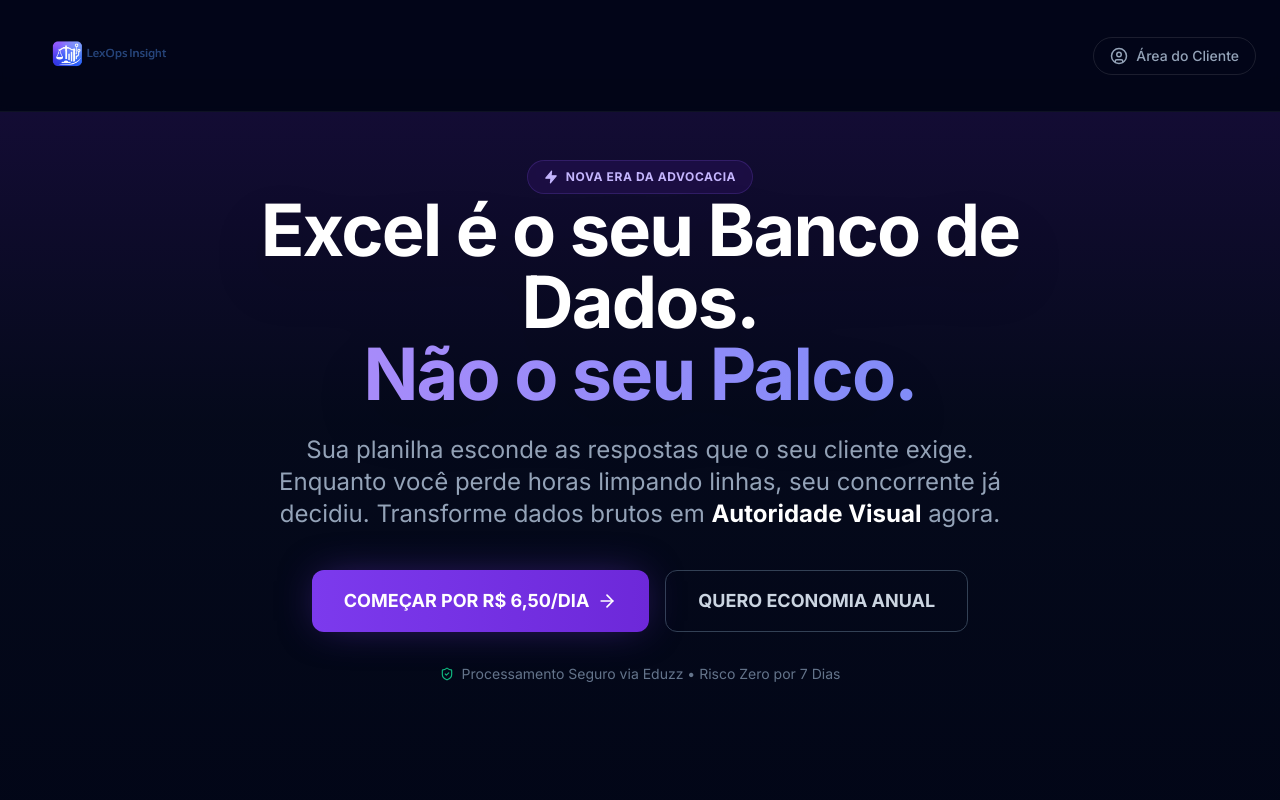
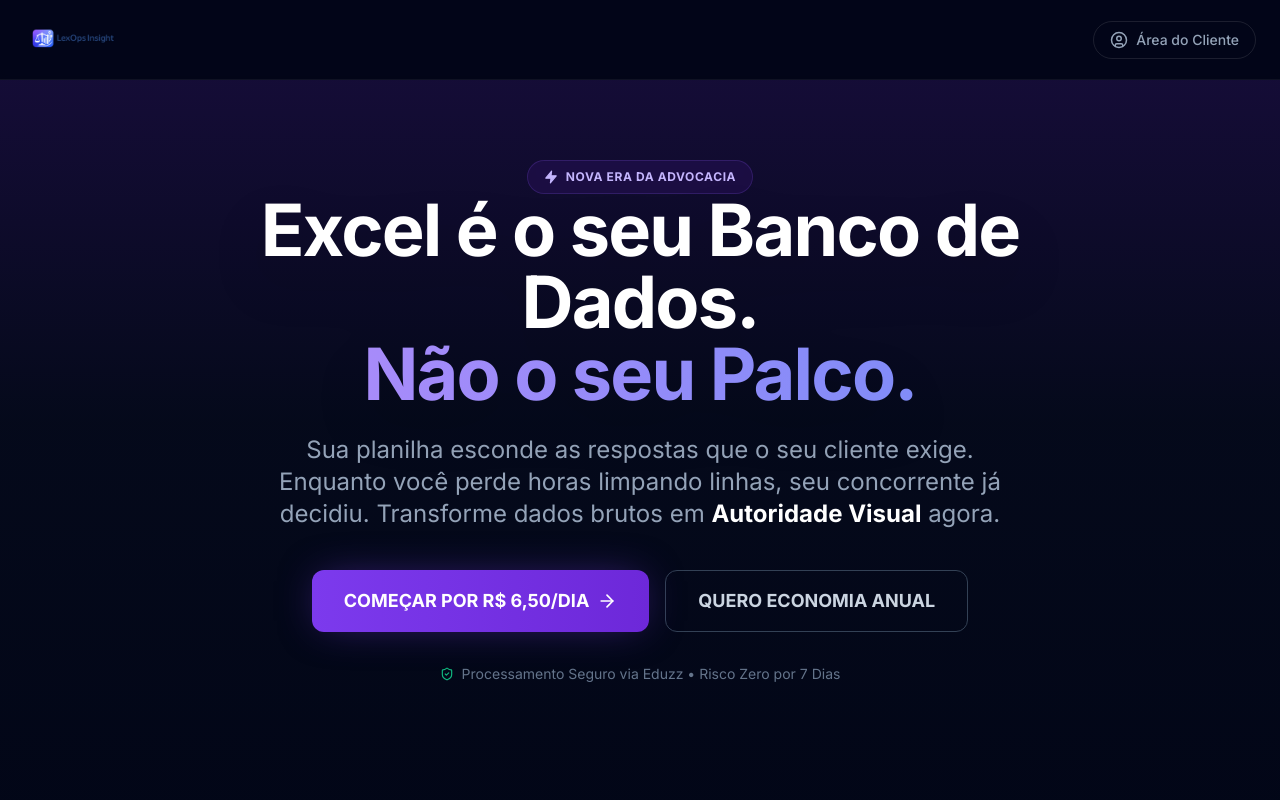
Before and after one commit to luccabarretoc-cloud/lexops-site-final, a React (Vite) app: page / in a window 1280 px wide. Shown: the top 800 px of the page. Built offline with nearby package versions, Linux system fonts and the light colour scheme.

Commit message:
Design: Reduzindo altura da navbar e aumentando escala do logo

```diff
--- a/src/App.jsx
+++ b/src/App.jsx
@@ -129,7 +129,7 @@ const LexOpsInsightFinal = () => {
     <div className="min-h-screen bg-[#020617] text-slate-200 font-sans selection:bg-violet-500/30">
 
       {/* NAVBAR PREMIUM */}
-      <nav className="fixed top-0 left-0 right-0 z-50 bg-[#020617]/95 border-b border-white/5 h-28 flex items-center md:backdrop-blur-sm transition-all duration-500">
+      <nav className="fixed top-0 left-0 right-0 z-50 bg-[#020617]/95 border-b border-white/5 h-20 flex items-center md:backdrop-blur-sm transition-all duration-500">
         <div className="max-w-7xl mx-auto w-full px-6 flex justify-between items-center">
 
           {/* LOGO AREA */}
@@ -145,7 +145,7 @@ const LexOpsInsightFinal = () => {
                   loading="eager"
                   fetchpriority="high"
                   decoding="sync"
-                  className="h-28 w-auto object-contain transition-transform group-hover:scale-110"
+                  className="h-16 w-auto object-contain scale-125 transition-transform group-hover:scale-150"
                 />
               </picture>
             ) : (
```
